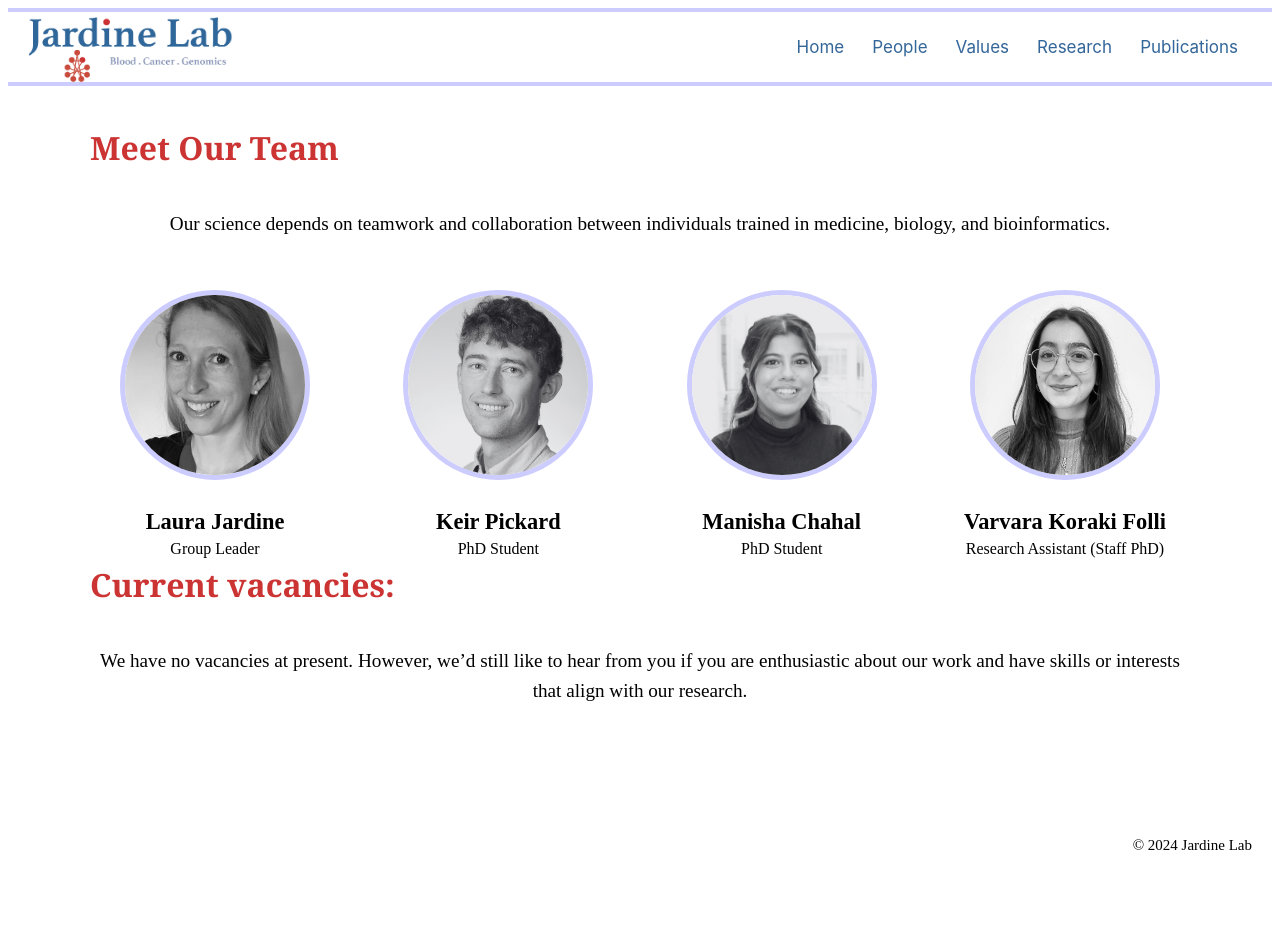
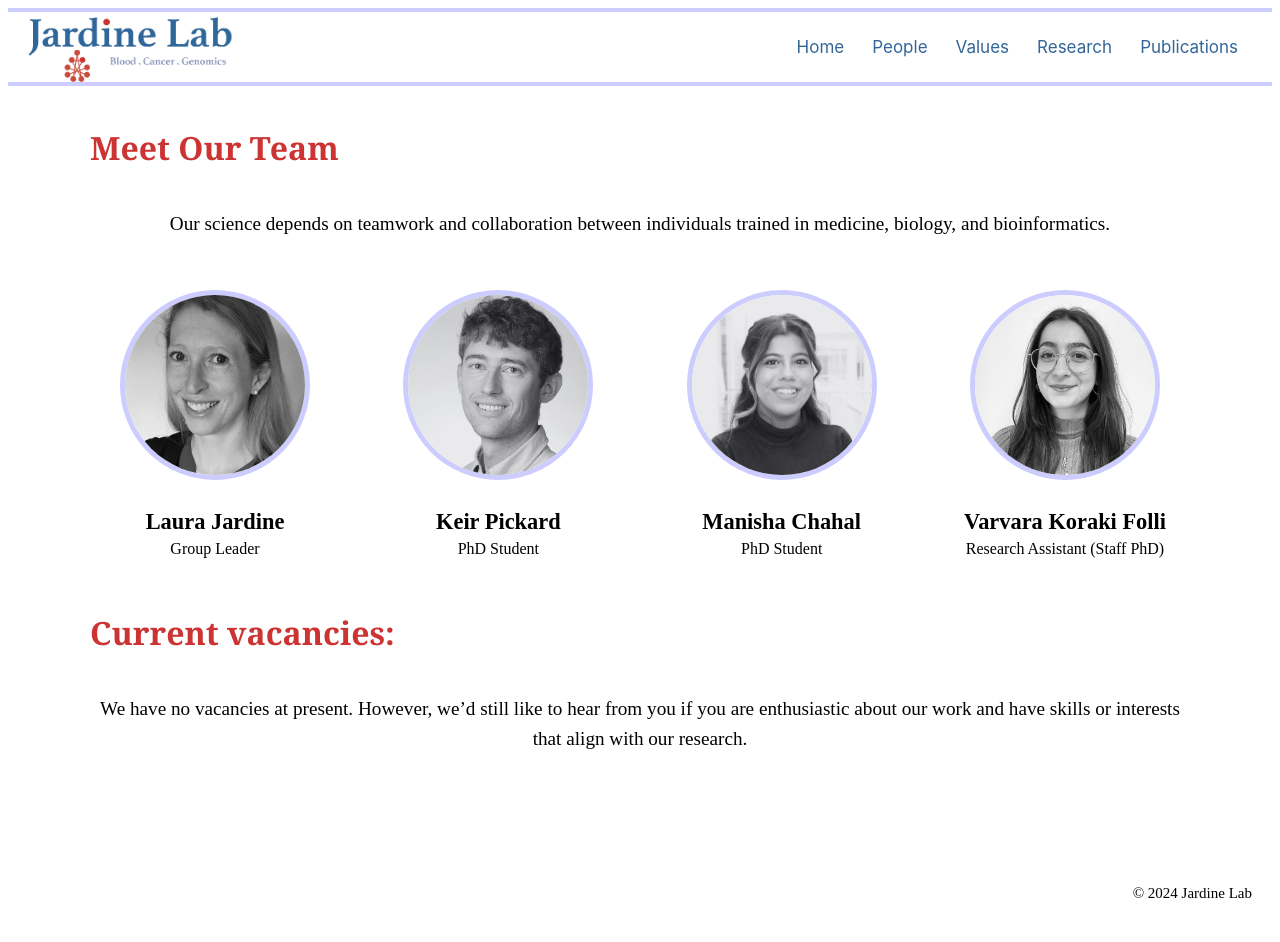
Before and after one commit to vkorak/vkorak.github.io, a Jekyll site: the page built from team.md, in a window 1280 px wide. Built offline with Jekyll 4.4.1, drawn with Linux system fonts in a browser that asks for light colours; before the commit the page ends 900 px from its top, so only the background shows below that.

Commit message:
team page fix

```diff
--- a/team.md
+++ b/team.md
@@ -99,7 +99,7 @@ Our science depends on teamwork and collaboration between individuals trained in
 </div>
 
 <!-- Team members block -->
-<div class="team-container">
+<div class="team-container" style="margin-bottom: 3rem;">
   <div class="team-member">
     <img src="{{ '/assets/img/team/laura_jardine_bw_cp.png' | relative_url }}" alt="Laura Jardine" class="team-member-photo" />
     <h3>Laura Jardine</h3>
```
